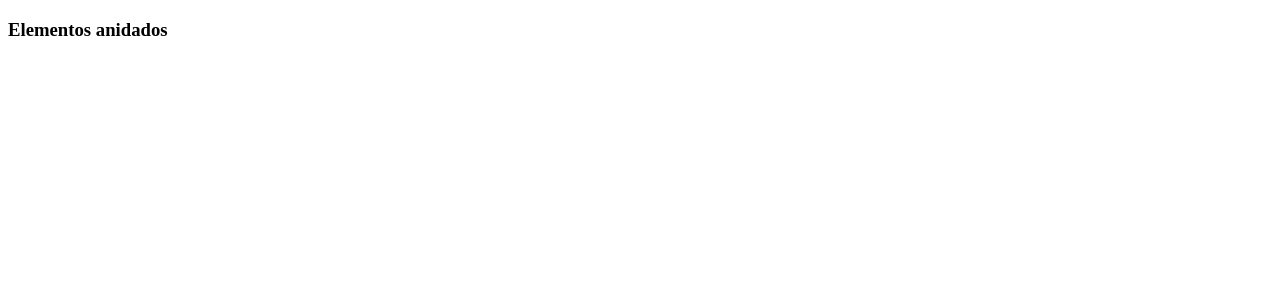
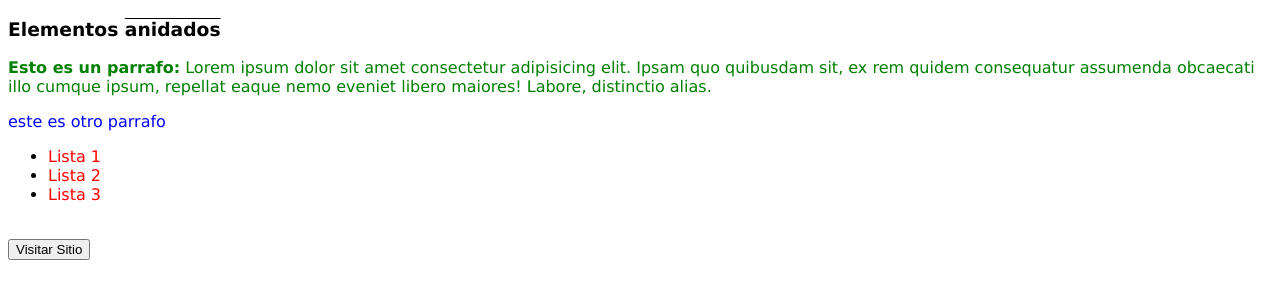
Before and after one commit to Piter31/1er_Cuatrimestre_2022_HTML, a website: page Tarea/Ejercicio 14-07-22/index.html in a window 1280 px wide. Drawn offline with Linux system fonts and the light colour scheme.

Commit message:
ultimas modificaciones...

```diff
--- a/Tarea/Ejercicio 14-07-22/index.html
+++ b/Tarea/Ejercicio 14-07-22/index.html
@@ -4,13 +4,30 @@
     <meta charset="UTF-8">
     <meta http-equiv="X-UA-Compatible" content="IE=edge">
     <meta name="viewport" content="width=device-width, initial-scale=1.0">
+    <link rel="stylesheet" href="style.css">
     <title>CSS Avanzado</title>
 </head>
-    <!--• Elementos anidados.
-        • Utilizar selectores anidados para dar estilos.
-        • Probar colisiones y ver qué estilo se impone.-->
+    <!--• Elementos anidados.*
+        • Utilizar selectores anidados para dar estilos.*
+        • Probar colisiones y ver qué estilo se impone.* -->
 <body>
-    <h3>Elementos anidados</h3>
+    <h3>Elementos <span class="especial">anidados</span></h3>
+    <p class="destacado"><b>Esto es un parrafo:</b> Lorem ipsum dolor sit amet consectetur adipisicing elit. Ipsam quo quibusdam sit, ex rem quidem consequatur assumenda obcaecati illo cumque ipsum, repellat eaque nemo eveniet libero maiores! Labore, distinctio alias.</p>
+    <p id="unico">este es otro parrafo</p>
+    <ul>
+        <li><a href="#">Lista 1</a></li>
+        <li><a href="#">Lista 2</a></li>
+        <li><a href="#">Lista 3</a></li>
+    </ul>
+    <br>
+
+    <!--Diseñe un botón para un link que debe:
+        • Cambiar levemente su color al pasar por arriba.*
+        • Cambiar de color al hacer click.* -->
+    <button class="boton">Visitar Sitio</button>
+
+
+
 
 </body>
 </html>
--- /dev/null
+++ b/Tarea/Ejercicio 14-07-22/style.css
@@ -0,0 +1,32 @@
+html {
+    font-family: Verdana, Geneva, Tahoma, sans-serif;
+}
+
+.especial {
+    text-decoration: overline;
+}
+
+p.destacado {
+    color: red;
+}
+
+p.destacado {
+    color: green;
+}
+
+#unico {
+    color: blue;
+}
+
+ul li a {
+    text-decoration: none;
+    color: red;
+}
+
+.boton:hover {
+    background-color: rgba(255, 0, 0, 0.651);
+}
+
+.boton:active {
+    background-color: green;
+}
```
